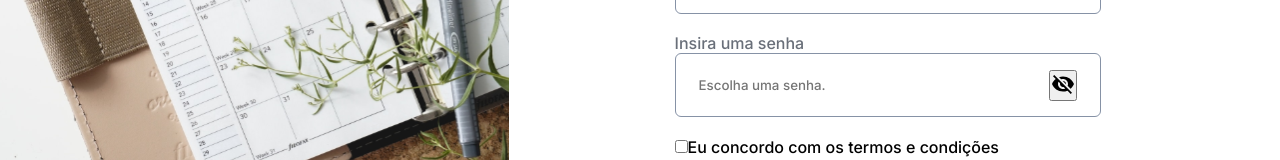
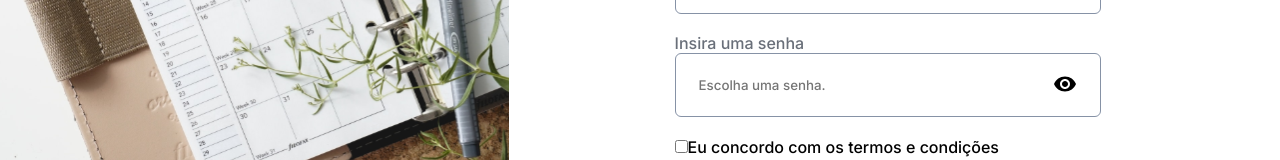
Before and after one commit to eduardorerick/collaboration-project, a React (Create React App) app: page /auth/signup in a window 1280 px wide. Shown: the part 317-477 px from the top of the page. Built offline with nearby package versions, Linux system fonts and the light colour scheme; no server answers.

Commit message:
added toggle password

```diff
--- a/src/pages/Auth/Signup/index.jsx
+++ b/src/pages/Auth/Signup/index.jsx
@@ -1,18 +1,19 @@
 import './style.css';
-import VisibilityOffIcon from '@mui/icons-material/VisibilityOff';
+import { VisibilityOff, Visibility } from '@mui/icons-material';
 import GoogleIcon from '@mui/icons-material/Google';
 import { useState } from 'react';
 import { useCreateUser } from '../../../services/firebase/firebase';
 
 export function Signup() {
-	const [email, setEmail] = useState('');
-	const [pass, setPass] = useState('');
+	const [ email, setEmail ] = useState('');
+	const [ pass, setPass ] = useState('');
+	const [ isPasswordVisible, setIsPasswordVisible ] = useState(false);
 	const cadastro = useCreateUser();
 
-	function cadastrar(){
-		try{
-		cadastro(email, pass);
-	}	catch (err){
+	function cadastrar() {
+		try {
+			cadastro(email, pass);
+		} catch (err) {
 			console.log(err);
 		}
 	}
@@ -21,24 +22,42 @@ export function Signup() {
 		<div className="signup-div">
 			<section className="signup-titulo">Registrar Conta</section>
 			<section className="signup-sublinhar"> </section>
-			<br></br>
+			<br />
 			<section className="signup-subtitulo">Registro de e-mail</section>
 			<div className="signup-div-input">
-				<input value={email} onChange= {(evt)=> setEmail(evt.target.value)} className= "signup-input" type="email" placeholder="Insira o e-mail aqui." />
+				<input
+					value={email}
+					onChange={(evt) => setEmail(evt.target.value)}
+					className="signup-input"
+					type="email"
+					placeholder="Insira o e-mail aqui."
+				/>
 			</div>
-			<br></br>
+			<br />
 			<section className="signup-subtitulo">Insira uma senha</section>
 			<div className="signup-div-input">
-				<input value={pass} onChange= {(evt)=> setPass(evt.target.value)} className= "signup-input" type="password" placeholder="Escolha uma senha." />
-				<button id="signup-olhar" className="signup-btn">
-					<VisibilityOffIcon/>
+				<input
+					value={pass}
+					onChange={(evt) => setPass(evt.target.value)}
+					className="signup-input"
+					type={isPasswordVisible ? 'text' : 'password'}
+					placeholder="Escolha uma senha."
+				/>
+				<button id="signup-olhar" className="signup-btn-password" onClick={() => setIsPasswordVisible(!isPasswordVisible)}>
+					{isPasswordVisible && <VisibilityOff />}
+					{!isPasswordVisible && <Visibility />}
 				</button>
 			</div>
-			<br></br>
+			<br />
 			<input type="checkbox" className="signup-boxSelect" />Eu concordo com os termos e condições
-			<br></br><br></br>
-			<button onClick={cadastrar} className="signup-button">Registrar conta</button>
-			<button className='signup-button'>Registrar com Google<GoogleIcon/></button>
+			<br />
+			<br />
+			<button onClick={cadastrar} className="signup-button">
+				Registrar conta
+			</button>
+			<button className="signup-button">
+				Registrar com Google<GoogleIcon />
+			</button>
 		</div>
 	);
 }
--- a/src/pages/Auth/Signup/style.css
+++ b/src/pages/Auth/Signup/style.css
@@ -1,11 +1,10 @@
-.signup-div{
-
+.signup-div {
 	margin-top: 25%;
 	align-items: center;
 	justify-content: center;
 }
 
-.signup-titulo{
+.signup-titulo {
 	font-family: Inter;
 	font-style: normal;
 	font-weight: bold;
@@ -17,11 +16,11 @@
 	color: #000000;
 }
 
-.signup-sublinhar{
-    border: 1px solid #F5F5F5;
+.signup-sublinhar {
+	border: 1px solid #f5f5f5;
 }
 
-.signup-subtitulo{
+.signup-subtitulo {
 	font-family: Inter;
 	font-style: normal;
 	font-weight: 500;
@@ -30,23 +29,22 @@
 	display: flex;
 	align-items: center;
 
-    color: #696F79;
+	color: #696f79;
 }
 
-.signup-inputBox{
+.signup-inputBox {
 	width: 426px;
 
 	padding-top: 23px;
 	padding-bottom: 23px;
 	padding-left: 23px;
 
-    border: 1px solid #8692A6;
+	border: 1px solid #8692a6;
 	box-sizing: border-box;
 	border-radius: 6px;
 }
 
-.signup-inputBox::placeholder{
-
+.signup-inputBox::placeholder {
 	font-family: Inter;
 	font-style: normal;
 	font-weight: 500;
@@ -57,11 +55,11 @@
 	display: flex;
 	align-items: center;
 
-    color: #8692A6;
+	color: #8692a6;
 }
 
-.signup-div-input{
-    border: 1px solid #8692A6;
+.signup-div-input {
+	border: 1px solid #8692a6;
 	border-radius: 6px;
 	display: flex;
 	justify-content: space-between;
@@ -70,12 +68,12 @@
 	width: 426px;
 	height: 64px;
 }
-.signup-input{
+.signup-input {
 	background: none;
 	border: none;
 }
 
-.signup-button{
+.signup-button {
 	width: 426px;
 	height: 46px;
 
@@ -90,10 +88,9 @@
 	text-align: center;
 	justify-content: center;
 
-    color: #FFFFFF;
+	color: #ffffff;
 
 	border-radius: 6px;
-
 }
 
 .signup-olhar {
@@ -101,3 +98,16 @@
 	background-color: none;
 	border: none;
 }
+
+.signup-btn-password {
+	background: none;
+	background-color: none;
+	border: none;
+	cursor: pointer;
+	transition: opacity 0.2s ease;
+}
+
+.signup-btn-password:hover {
+	background: #ffffff;
+	opacity: 0.8;
+}
```
Lines whose indentation alone changed are shown as unchanged.
